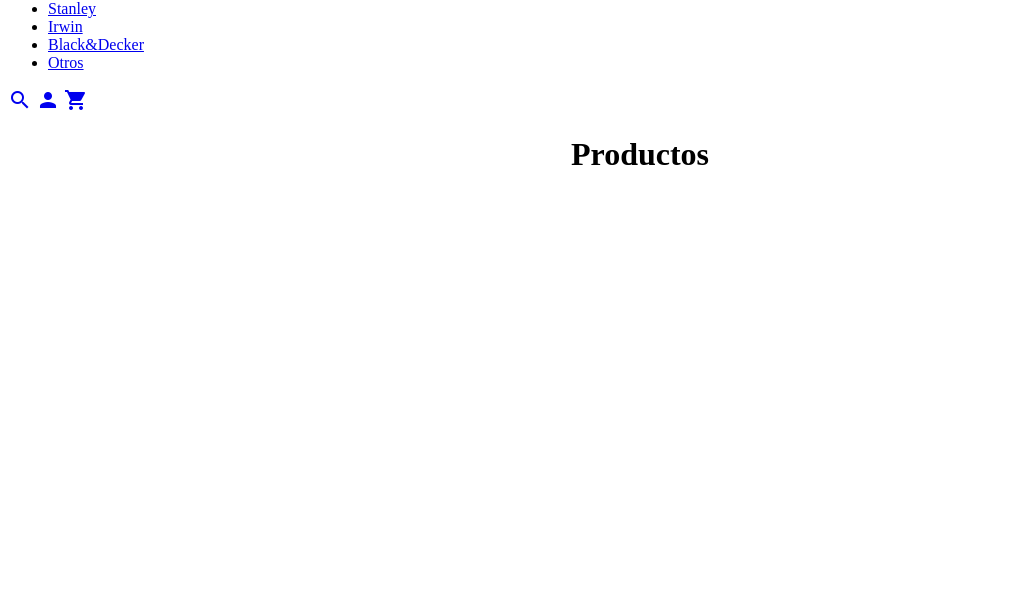
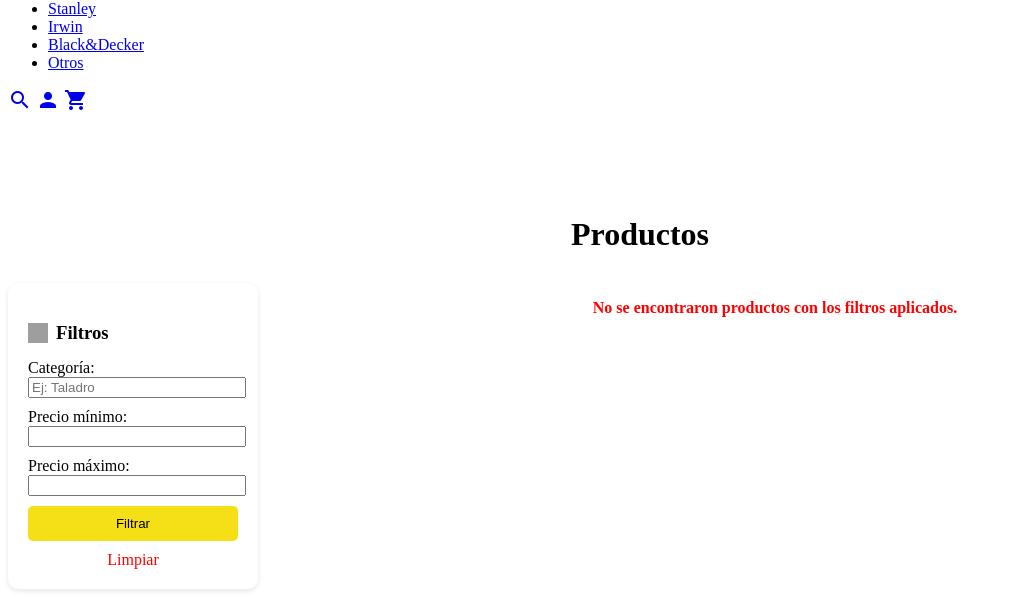
Before and after one commit to Marianavc02/Proyecto2, a Django app: page /productos/empresa/1/ in a window 1280 px wide. Shown: the part 346-943 px from the top of the page, without its empty margins (0-1009 px from the left). Before the commit the page ends 511 px from the top, so only its background shows below. Run offline with Django 5.2, Linux system fonts and the light colour scheme; data that the repository does not hold is empty; grey boxes are pictures that could not be loaded.

Commit message:
filtros por precio y mejoras en vista de cards de productos

```diff
--- a/productos/templates/productos/lista_productos.html
+++ b/productos/templates/productos/lista_productos.html
@@ -93,6 +93,7 @@
     </svg>
     Cargar Imágenes
 </a>
+
     <!-- Tabla de productos -->
     <table>
         <thead>
--- a/productos/templates/productos/productos_por_empresa.html
+++ b/productos/templates/productos/productos_por_empresa.html
@@ -1,20 +1,56 @@
-{% extends 'base.html' %}
+{% extends "base.html" %}
+{% load static %}
+
+
 
 {% block content %}
+<div style="margin-top: 100px;">
     <h1 style="text-align:center; margin: 20px 0;">Productos</h1>
-<div style="display: grid; grid-template-columns: repeat(auto-fill, minmax(180px, 1fr)); gap: 20px; max-width: 1000px; margin: auto;">
+
+    <div style="display: grid; grid-template-columns: 250px 1fr; gap: 20px; max-width: 1400px; margin: auto; margin-top: 30px;">
+
+        <!-- Sidebar de Filtros -->
+        <div style="background: #fff; padding: 20px; border-radius: 10px; box-shadow: 0px 2px 5px rgba(0,0,0,0.1); height: fit-content;">
+            <h3 style="margin-bottom: 15px; display: flex; align-items: center; gap: 8px;">
+                <img src="{% static 'img/filtro.jpg' %}" alt="Filtro" width="20" height="20">
+                Filtros
+            </h3>
+
+            <form method="get">
+                <label>Categoría:</label><br>
+                <input type="text" name="categoria" value="{{ request.GET.categoria }}" placeholder="Ej: Taladro" style="width: 100%; margin-bottom: 10px;">
+
+                <label>Precio mínimo:</label><br>
+                <input type="number" name="min_precio" value="{{ request.GET.min_precio }}" style="width: 100%; margin-bottom: 10px;">
+
+                <label>Precio máximo:</label><br>
+                <input type="number" name="max_precio" value="{{ request.GET.max_precio }}" style="width: 100%; margin-bottom: 10px;">
+
+                <button type="submit" style="background: #f4dc00e8; color: black; border: none; padding: 10px; border-radius: 5px; width: 100%; cursor: pointer;">Filtrar</button>
+                <a href="{% url 'productos_por_empresa' empresa %}" style="display:block; text-align:center; margin-top:10px; text-decoration:none; color:red;">Limpiar</a>
+            </form>
+        </div>
+
+        <!-- Grid de Productos -->
+        <div style="display: grid; grid-template-columns: repeat(auto-fill, minmax(200px, 1fr)); gap: 20px;">
             {% for producto in productos %}
-        <a href= "{% url 'detalle_producto' producto.id %}"  style="text-decoration: none; color: black;">
-            <div style="border: 1px solid #ddd; border-radius: 10px; overflow: hidden; text-align: center; box-shadow: 0px 2px 5px rgba(0,0,0,0.1);">
+                <a href="{% url 'detalle_producto' producto.id %}" style="text-decoration: none; color: black;">
+                    <div style="border: 2px solid #ccc; border-radius: 0; overflow: hidden; text-align: center; background: #fff;">
                         {% if producto.imagenes.first %}
                             <img src="{{ producto.imagenes.first.imagen.url }}" alt="{{ producto.descripcion }}" style="width: 100%; height: 150px; object-fit: contain;">
                         {% else %}
-                    <div style="width: 100%; height: 150px; background: #f5f5f5; display: flex; align-items: center; justify-content: center;">Sin Imagen</div>
+                            <div style="width: 100%; height: 150px; background: #fff; display: flex; align-items: center; justify-content: center;">Sin Imagen</div>
                         {% endif %}
-                <div style="background: #f4b400; padding: 10px; font-weight: bold;">{{ producto.descripcion }}</div>
+                        <div style="background: #f5f4f2ff; padding: 10px; font-weight: bold;">{{ producto.descripcion }}</div>
                         <p style="margin: 5px 0;">Precio: ${{ producto.precio_sin_iva }}</p>
                     </div>
                 </a>
+            {% empty %}
+                <p style="grid-column: 1 / -1; text-align: center; font-weight: bold; color: red;">
+                    No se encontraron productos con los filtros aplicados.
+                </p>
             {% endfor %}
         </div>
+    </div>
     {% endblock %}
+</div>
--- a/productos/views.py
+++ b/productos/views.py
@@ -78,12 +78,34 @@ def cargar_imagen(request):
     return render(request, 'productos/cargar_imagen.html', {'form': form})
 
 #View para mostrar productos según empresa
+def productos_por_empresa(request, empresa):
+    productos = Producto.objects.filter(empresa__iexact=empresa)
 
-def productos_por_empresa(request, empresa):
-    productos = Producto.objects.filter(empresa=empresa)
-    return render(request, 'productos/productos_por_empresa.html', {
-        'empresa': empresa,
-        'productos': productos
+    # Obtener filtros de GET
+    marca = request.GET.get("marca")
+    categoria = request.GET.get("categoria")
+    min_precio = request.GET.get("min_precio")
+    max_precio = request.GET.get("max_precio")
+
+    # Filtros dinámicos
+    if marca and marca.strip():
+        productos = productos.filter(empresa__icontains=marca.strip())
+    if categoria and categoria.strip():
+        productos = productos.filter(categoria__icontains=categoria.strip())
+    if min_precio:
+        try:
+            productos = productos.filter(precio_sin_iva__gte=float(min_precio))
+        except ValueError:
+            pass
+    if max_precio:
+        try:
+            productos = productos.filter(precio_sin_iva__lte=float(max_precio))
+        except ValueError:
+            pass
+
+    return render(request, "productos/productos_por_empresa.html", {
+        "productos": productos,
+        "empresa": empresa
     })
 
 #View para mostrar detalle producto
```
Lines whose indentation alone changed are shown as unchanged.
